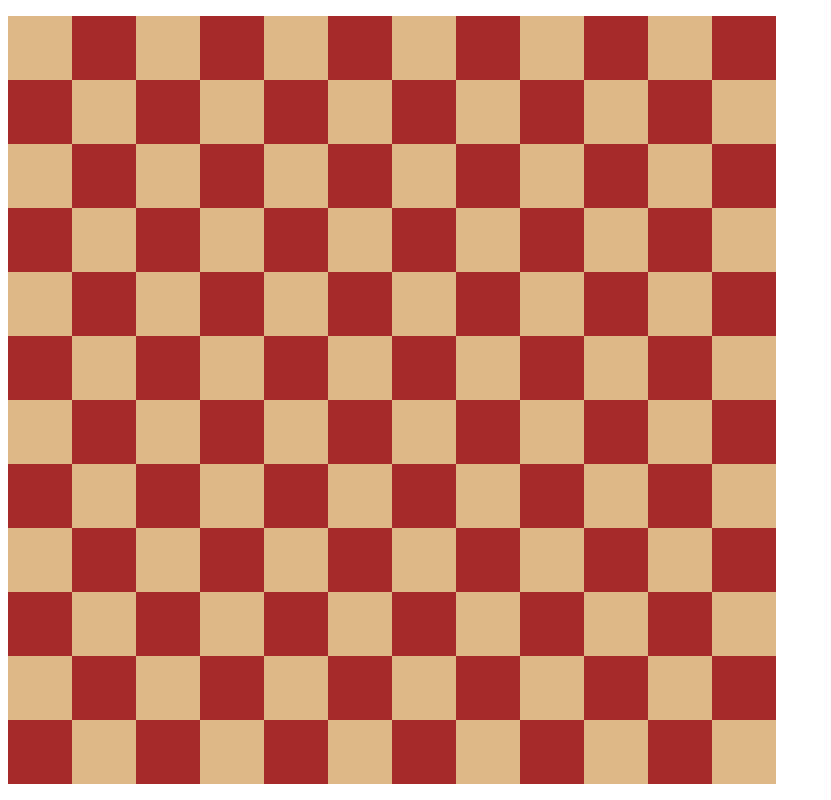
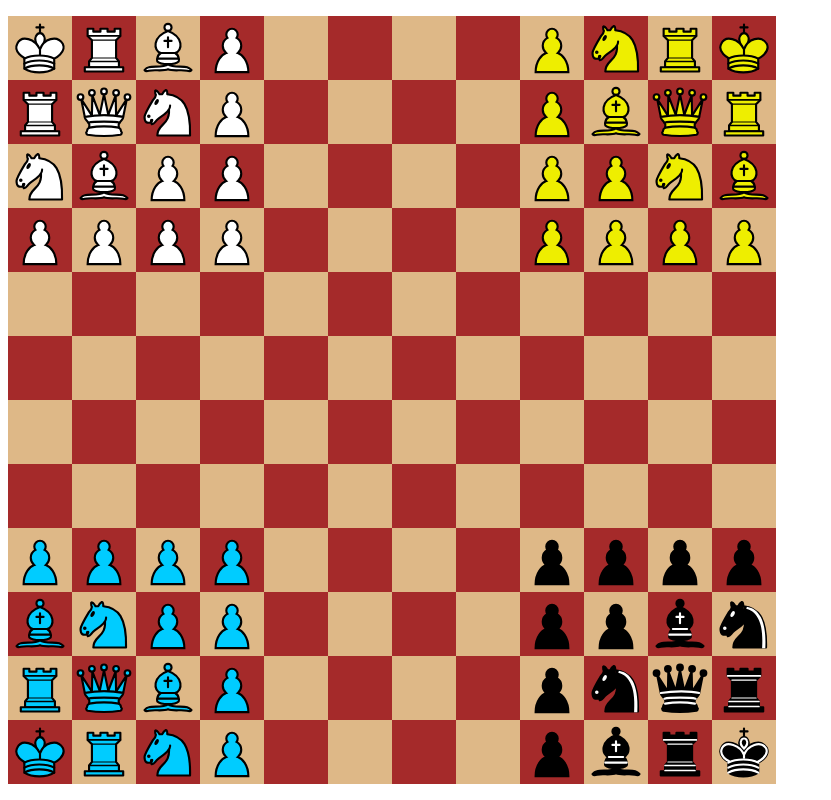
Before and after one commit to Ohwerholen/4-player-chess-tbz, a website: page frontend/src/board.html in a window 1280 px wide. Shown: the whole page, without its empty margins (0-831 px from the left). Drawn offline with Linux system fonts and the light colour scheme.

Commit message:
implement pieces;setup starting positions

```diff
--- a/frontend/src/board.html
+++ b/frontend/src/board.html
@@ -13,6 +13,57 @@
   </head>
   <body>
     <ul class="chess-board">
+      <li><img src="/img/king-w.svg" alt="" draggable="true"></li>
+      <li><img src="/img/rook-w.svg" alt="" draggable="true"></li>
+      <li><img src="/img/bishop-w.svg" alt="" draggable="true"></li>
+      <li><img src="/img/pawn-w.svg" alt="" draggable="true"></li>
+      <li></li>
+      <li></li>
+      <li></li>
+      <li></li>
+      <li><img src="/img/pawn-y.svg" alt="" draggable="true"></li>
+      <li><img src="/img/knight-y.svg" alt="" draggable="true"></li>
+      <li><img src="/img/rook-y.svg" alt="" draggable="true"></li>
+      <li><img src="/img/king-y.svg" alt="" draggable="true"></li>
+      <li></li>
+      <li><img src="/img/rook-w.svg" alt="" draggable="true"></li>
+      <li><img src="/img/queen-w.svg" alt="" draggable="true"></li>
+      <li><img src="/img/knight-w.svg" alt="" draggable="true"></li>
+      <li><img src="/img/pawn-w.svg" alt="" draggable="true"></li>
+      <li></li>
+      <li></li>
+      <li></li>
+      <li></li>
+      <li><img src="/img/pawn-y.svg" alt="" draggable="true"></li>
+      <li><img src="/img/bishop-y.svg" alt="" draggable="true"></li>
+      <li><img src="/img/queen-y.svg" alt="" draggable="true"></li>
+      <li><img src="/img/rook-y.svg" alt="" draggable="true"></li>
+      <li></li>
+      <li><img src="/img/knight-w.svg" alt="" draggable="true"></li>
+      <li><img src="/img/bishop-w.svg" alt="" draggable="true"></li>
+      <li><img src="/img/pawn-w.svg" alt="" draggable="true"></li>
+      <li><img src="/img/pawn-w.svg" alt="" draggable="true"></li>
+      <li></li>
+      <li></li>
+      <li></li>
+      <li></li>
+      <li><img src="/img/pawn-y.svg" alt="" draggable="true"></li>
+      <li><img src="/img/pawn-y.svg" alt="" draggable="true"></li>
+      <li><img src="/img/knight-y.svg" alt="" draggable="true"></li>
+      <li><img src="/img/bishop-y.svg" alt="" draggable="true"></li>
+      <li></li>
+      <li><img src="/img/pawn-w.svg" alt="" draggable="true"></li>
+      <li><img src="/img/pawn-w.svg" alt="" draggable="true"></li>
+      <li><img src="/img/pawn-w.svg" alt="" draggable="true"></li>
+      <li><img src="/img/pawn-w.svg" alt="" draggable="true"></li>
+      <li></li>
+      <li></li>
+      <li></li>
+      <li></li>
+      <li><img src="/img/pawn-y.svg" alt="" draggable="true"></li>
+      <li><img src="/img/pawn-y.svg" alt="" draggable="true"></li>
+      <li><img src="/img/pawn-y.svg" alt="" draggable="true"></li>
+      <li><img src="/img/pawn-y.svg" alt="" draggable="true"></li>
       <li></li>
       <li></li>
       <li></li>
@@ -66,113 +117,57 @@
       <li></li>
       <li></li>
       <li></li>
+      <li><img src="/img/pawn-c.svg" alt="" draggable="true"></li>
+      <li><img src="/img/pawn-c.svg" alt="" draggable="true"></li>
+      <li><img src="/img/pawn-c.svg" alt="" draggable="true"></li>
+      <li><img src="/img/pawn-c.svg" alt="" draggable="true"></li>
       <li></li>
       <li></li>
       <li></li>
       <li></li>
+      <li><img src="/img/pawn-b.svg" alt="" draggable="true"></li>
+      <li><img src="/img/pawn-b.svg" alt="" draggable="true"></li>
+      <li><img src="/img/pawn-b.svg" alt="" draggable="true"></li>
+      <li><img src="/img/pawn-b.svg" alt="" draggable="true"></li>
+      <li></li>
+      <li><img src="/img/bishop-c.svg" alt="" draggable="true"></li>
+      <li><img src="/img/knight-c.svg" alt="" draggable="true"></li>
+      <li><img src="/img/pawn-c.svg" alt="" draggable="true"></li>
+      <li><img src="/img/pawn-c.svg" alt="" draggable="true"></li>
       <li></li>
       <li></li>
       <li></li>
       <li></li>
+      <li><img src="/img/pawn-b.svg" alt="" draggable="true"></li>
+      <li><img src="/img/pawn-b.svg" alt="" draggable="true"></li>
+      <li><img src="/img/bishop-b.svg" alt=""></li>
+      <li><img src="/img/knight-b.svg" alt=""></li>
+      <li></li>
+      <li><img src="/img/rook-c.svg" alt="" draggable="true"></li>
+      <li><img src="/img/queen-c.svg" alt="" draggable="true"></li>
+      <li><img src="/img/bishop-c.svg" alt="" draggable="true"></li>
+      <li><img src="/img/pawn-c.svg" alt="" draggable="true"></li>
       <li></li>
       <li></li>
       <li></li>
       <li></li>
+      <li><img src="/img/pawn-b.svg" alt="" draggable="true"></li>
+      <li><img src="/img/knight-b.svg" alt=""></li>
+      <li><img src="/img/queen-b.svg" alt=""></li>
+      <li><img src="/img/rook-b.svg" alt=""></li>
+      <li></li>
+      <li><img src="/img/king-c.svg" alt="" draggable="true"></li>
+      <li><img src="/img/rook-c.svg" alt="" draggable="true"></li>
+      <li><img src="/img/knight-c.svg" alt="" draggable="true"></li>
+      <li><img src="/img/pawn-c.svg" alt="" draggable="true"></li>
       <li></li>
       <li></li>
       <li></li>
       <li></li>
-      <li></li>
-      <li></li>
-      <li></li>
-      <li></li>
-      <li></li>
-      <li></li>
-      <li></li>
-      <li></li>
-      <li></li>
-      <li></li>
-      <li></li>
-      <li></li>
-      <li></li>
-      <li></li>
-      <li></li>
-      <li></li>
-      <li></li>
-      <li></li>
-      <li></li>
-      <li></li>
-      <li></li>
-      <li></li>
-      <li></li>
-      <li></li>
-      <li></li>
-      <li></li>
-      <li></li>
-      <li></li>
-      <li></li>
-      <li></li>
-      <li></li>
-      <li></li>
-      <li></li>
-      <li></li>
-      <li></li>
-      <li></li>
-      <li></li>
-      <li></li>
-      <li></li>
-      <li></li>
-      <li></li>
-      <li></li>
-      <li></li>
-      <li></li>
-      <li></li>
-      <li></li>
-      <li></li>
-      <li></li>
-      <li></li>
-      <li></li>
-      <li></li>
-      <li></li>
-      <li></li>
-      <li></li>
-      <li></li>
-      <li></li>
-      <li></li>
-      <li></li>
-      <li></li>
-      <li></li>
-      <li></li>
-      <li></li>
-      <li></li>
-      <li></li>
-      <li></li>
-      <li></li>
-      <li></li>
-      <li></li>
-      <li></li>
-      <li></li>
-      <li></li>
-      <li></li>
-      <li></li>
-      <li></li>
-      <li></li>
-      <li></li>
-      <li></li>
-      <li></li>
-      <li></li>
-      <li></li>
-      <li></li>
-      <li></li>
-      <li></li>
-      <li></li>
-      <li></li>
-      <li></li>
-      <li></li>
+      <li><img src="/img/pawn-b.svg" alt="" draggable="true"></li>
+      <li><img src="/img/bishop-b.svg" alt=""></li>
+      <li><img src="/img/rook-b.svg" alt=""></li>
+      <li><img src="/img/king-b.svg" alt=""></li>
     </ul>
-    <script>
-      const boardElement = document.querySelector('.chess-board');
-      const board = new ChessBoard(boardElement);
-    </script>
   </body>
 </html>
```
Also changed, not shown: frontend/src/img/bishop-c.svg (added), frontend/src/img/bishop-y.svg (added), frontend/src/img/king-c.svg (added), frontend/src/img/king-y.svg (added), frontend/src/img/knight-c.svg (added), frontend/src/img/knight-y.svg (added), frontend/src/img/pawn-c.svg (added), frontend/src/img/pawn-y.svg (added), frontend/src/img/queen-c.svg (added), frontend/src/img/queen-y.svg (added), frontend/src/img/rook-c.svg (added), frontend/src/img/rook-y.svg (added).
